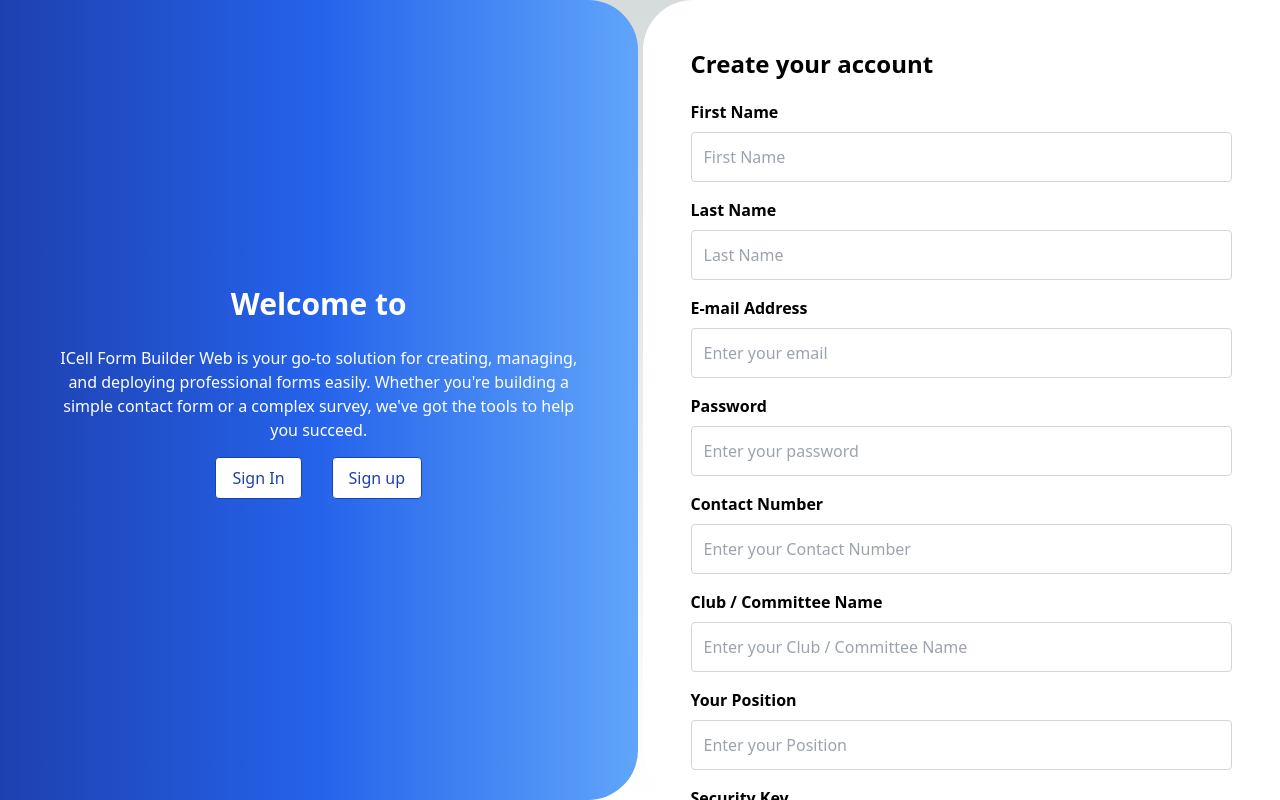
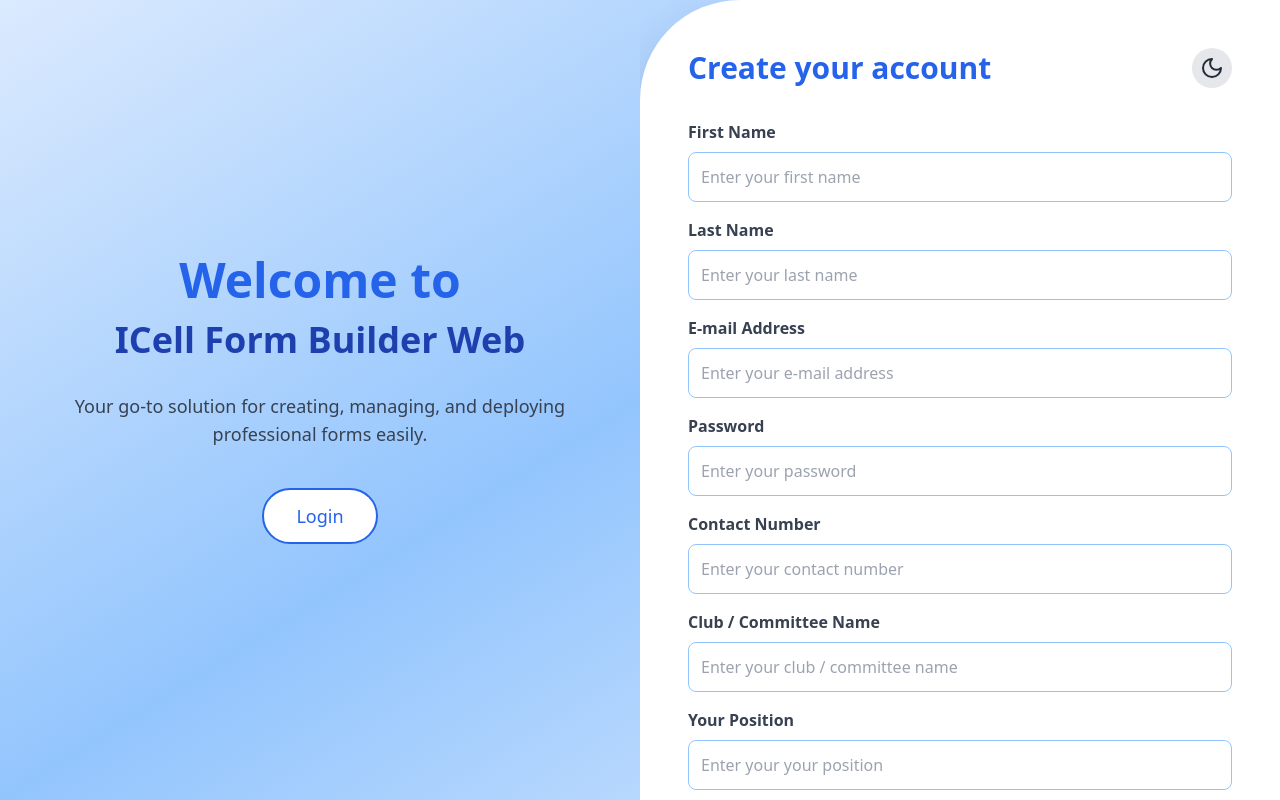
Before and after one commit to princegupta-in/FormBuilder_NITRR, a Next.js app in the folder client/: page /signup/signup in a window 1280 px wide. Built offline with nearby package versions, Linux system fonts and the light colour scheme.

Commit message:
improve UI in signup and signin page

```diff
--- a/client/src/pages/signin/signin.js
+++ b/client/src/pages/signin/signin.js
@@ -1,69 +1,161 @@
-import "../../app/globals.css"
+"use client";
+import "../../app/globals.css";
+import React, { useState, useEffect } from 'react';
+import { motion } from 'framer-motion';
+import { Sun, Moon } from 'lucide-react';
+import Link from 'next/link';
 
 export default function SignIn() {
+    const [darkMode, setDarkMode] = useState(false);
+    const [formData, setFormData] = useState({
+        email: '',
+        password: '',
+    });
+    const [errors, setErrors] = useState({});
+
+    useEffect(() => {
+        const body = document.querySelector('body');
+        if (darkMode) {
+            body.classList.add('dark');
+        } else {
+            body.classList.remove('dark');
+        }
+    }, [darkMode]);
+
+    const validate = () => {
+        const newErrors = {};
+        if (!formData.email.includes('@')) newErrors.email = "Invalid email format";
+        if (formData.password.length < 6) newErrors.password = "Password must be at least 6 characters";
+        setErrors(newErrors);
+        return Object.keys(newErrors).length === 0;
+    };
+
+    const handleSubmit = (e) => {
+        e.preventDefault();
+        if (validate()) {
+            console.log("Form Data:", formData);
+        }
+    };
+
+    const backgroundStyle = darkMode
+        ? 'bg-gradient-to-br from-gray-900 via-blue-900 to-gray-900'
+        : 'bg-gradient-to-br from-blue-100 via-blue-300 to-blue-100';
+
     return (
-      <div className="flex h-screen">
-        <div className="flex-1 bg-gradient-to-r from-blue-800 via-blue-600 to-blue-400 text-white flex flex-col justify-center items-center text-center rounded-r-[50px] p-12">
-          <div className="mb-6">
-            <h1 className="text-3xl font-bold">Welcome to</h1>
-          </div>
-          <p>
-            ICell Form Builder Web is your go-to solution for creating, managing, and deploying professional forms easily. Whether you're building a simple contact form or a complex survey, we've got the tools to help you succeed.
-          </p>
-
-
-          <div className='flex'>
-            <button type="button" className="bg-white text-blue-800 border border-blue-800 px-4 py-2 rounded hover:bg-green-300 m-[15px]">Sign In</button>
-            <button type="button" className="bg-white text-blue-800 border border-blue-800 px-4 py-2 rounded hover:bg-blue-100 m-[15px]">Sign up</button>
+        <div className={`flex min-h-screen transition-all duration-500 ${backgroundStyle}`}>
+            {/* Left Side */}
+            <div className="flex-1 p-12 flex flex-col justify-center items-center text-center relative overflow-hidden">
+                <motion.h1
+                    className={`text-5xl font-bold mb-4 ${darkMode ? 'text-white' : 'text-blue-600'}`}
+                    initial={{ opacity: 0 }}
+                    animate={{ opacity: 1 }}
+                    transition={{ duration: 0.5 }}
+                >
+                    Welcome Back!
+                </motion.h1>
+                <motion.h2
+                    className={`text-4xl font-semibold mb-8 ${darkMode ? 'text-blue-300' : 'text-blue-800'}`}
+                    initial={{ opacity: 0 }}
+                    animate={{ opacity: 1 }}
+                    transition={{ duration: 0.5, delay: 0.2 }}
+                >
+                    Sign In to Your Account
+                </motion.h2>
+                <motion.p
+                    className={`max-w-xl text-lg mb-10 ${darkMode ? 'text-gray-300' : 'text-gray-700'}`}
+                    initial={{ opacity: 0 }}
+                    animate={{ opacity: 1 }}
+                    transition={{ duration: 0.5, delay: 0.4 }}
+                >
+                    Access your forms and data with ease.
+                </motion.p>
+                <div className="flex space-x-4">
+                    <motion.button
+                        type="button"
+                        className={`px-8 py-3 rounded-full text-lg border-2 transition duration-300 ${darkMode ? 'bg-blue-600 text-white border-blue-400 hover:bg-blue-700' : 'bg-white text-blue-600 border-blue-600 hover:bg-blue-600 hover:text-white'}`}
+                        initial={{ y: 20, opacity: 0 }}
+                        animate={{ y: 0, opacity: 1 }}
+                        transition={{ duration: 0.5, delay: 0.6 }}
+                    >
+                        <Link href="/signup/signup">Sign Up</Link>
+                    </motion.button>
                 </div>
             </div>
 
-
-
-        <div className="flex-1 bg-white p-12 overflow-y-auto rounded-l-[50px] ml-[10px]">
-          <h2 className="text-2xl font-bold mb-5 text-black">Sign in to your account</h2>
-          <form>
-            <div className="mb-4">
-              <label htmlFor="email" className="block font-bold mb-2 text-black">E-mail Address</label>
+            {/* Right Side */}
+            <motion.div
+                className={`flex-1 p-12 overflow-y-auto ${darkMode ? 'bg-gray-800' : 'bg-white'} rounded-l-[100px] shadow-2xl relative z-10`}
+                initial={{ x: 300, opacity: 0 }}
+                animate={{ x: 0, opacity: 1 }}
+                transition={{ duration: 0.5, delay: 1 }}
+            >
+                <div className="flex justify-between items-center mb-8">
+                    <h2 className={`text-3xl font-bold ${darkMode ? 'text-blue-300' : 'text-blue-600'}`}>Sign In</h2>
+                    <button onClick={() => setDarkMode(!darkMode)} className={`p-2 rounded-full ${darkMode ? 'bg-gray-700' : 'bg-gray-200'}`}>
+                        {darkMode ? <Sun className="text-yellow-300" /> : <Moon className="text-gray-800" />}
+                    </button>
+                </div>
+                <form onSubmit={handleSubmit}>
+                    {/* Email Field */}
+                    <motion.div
+                        initial={{ x: 300, opacity: 0 }}
+                        animate={{ x: 0, opacity: 1 }}
+                        exit={{ x: -300, opacity: 0 }}
+                        transition={{ duration: 0.5 }}
+                        className="mb-4"
+                    >
+                        <label htmlFor="email" className={`block font-bold mb-2 ${darkMode ? 'text-gray-300' : 'text-gray-700'}`}>E-mail Address</label>
                         <input
                             type="email"
                             id="email"
                             placeholder="Enter your email"
-                className="w-full p-3 border border-gray-300 rounded"
+                            value={formData.email}
+                            onChange={(e) => setFormData({ ...formData, email: e.target.value })}
+                            className={`w-full p-3 border rounded-lg focus:outline-none focus:ring-2 transition-all duration-300 ${darkMode ? 'bg-gray-700 text-white border-gray-600 focus:ring-blue-500' : 'bg-white text-gray-800 border-blue-300 focus:ring-blue-500'}`}
                         />
-            </div>
+                        {errors.email && <span className="text-red-500">{errors.email}</span>}
+                    </motion.div>
 
-            <div className="mb-4">
-              <label htmlFor="password" className="block font-bold mb-2 text-black">Password</label>
+                    {/* Password Field */}
+                    <motion.div
+                        initial={{ x: 300, opacity: 0 }}
+                        animate={{ x: 0, opacity: 1 }}
+                        exit={{ x: -300, opacity: 0 }}
+                        transition={{ duration: 0.5 }}
+                        className="mb-4"
+                    >
+                        <label htmlFor="password" className={`block font-bold mb-2 ${darkMode ? 'text-gray-300' : 'text-gray-700'}`}>Password</label>
                         <input
                             type="password"
                             id="password"
                             placeholder="Enter your password"
-                className="w-full p-3 border border-gray-300 rounded"
+                            value={formData.password}
+                            onChange={(e) => setFormData({ ...formData, password: e.target.value })}
+                            className={`w-full p-3 border rounded-lg focus:outline-none focus:ring-2 transition-all duration-300 ${darkMode ? 'bg-gray-700 text-white border-gray-600 focus:ring-blue-500' : 'bg-white text-gray-800 border-blue-300 focus:ring-blue-500'}`}
                         />
-            </div>
+                        {errors.password && <span className="text-red-500">{errors.password}</span>}
+                    </motion.div>
 
-            <div className="flex justify-between mt-6 text-black" >
-              <button type="button" className="bg-blue-800 text-white px-4 py-2 rounded hover:bg-blue-900">Sign In</button>
+                    <div className="text-center mt-8 text-black">
+                        <motion.button
+                            whileHover={{ scale: 1.05 }}
+                            whileTap={{ scale: 0.95 }}
+                            type="submit"
+                            className={`w-full mt-6 p-3 rounded-full text-white font-semibold transition-all duration-300 ${
+                                darkMode ? 'bg-blue-500 hover:bg-blue-600' : 'bg-blue-600 hover:bg-blue-700'
+                            }`}
+                        >
+                            Sign In
+                        </motion.button>
+                        <p>
+                            Don't have an account?{' '}
+                            <Link href="/signup/signup" className="font-semibold underline hover:text-blue-800">Sign Up</Link>
+                        </p>
+                        <p className="mt-2">OR</p>
+                        <p>If you have any problems, contact the technical team.</p>
                     </div>
                 </form>
-
-          <div className="text-center mt-5 text-black">
-            <p>
-              Don't have an account?{' '}
-              <button
-                type="button"
-                className=" border text-blue-800  rounded hover:bg-green-800 hover:text-white">
-                Sign Up
-              </button>
-            </p>
-            <p>OR</p>
-            <p>If you have any problems, contact the technical team.</p>
-
+            </motion.div>
         </div>
-
-
-        </div>
-      </div >
     );
 }
--- a/client/src/pages/signup/signup.js
+++ b/client/src/pages/signup/signup.js
@@ -1,137 +1,168 @@
-import "../../app/globals.css"
+"use client"
+import "../../app/globals.css";
+import React, { useState, useEffect } from 'react';
+import { motion } from 'framer-motion';
+import { Sun, Moon } from 'lucide-react';
+import Link from 'next/link';
 
 export default function SignUp() {
+    const [darkMode, setDarkMode] = useState(false);
+    const [formData, setFormData] = useState({
+        firstName: '',
+        lastName: '',
+        email: '',
+        password: '',
+        contact: '',
+        clubName: '',
+        position: '',
+        securityKey: '',
+    });
+    const [errors, setErrors] = useState({});
+
+    useEffect(() => {
+        const body = document.querySelector('body');
+        if (darkMode) {
+            body.classList.add('dark');
+        } else {
+            body.classList.remove('dark');
+        }
+    }, [darkMode]);
+
+    const formFields = [
+        { label: 'First Name', type: 'text', field: 'firstName' },
+        { label: 'Last Name', type: 'text', field: 'lastName' },
+        { label: 'E-mail Address', type: 'email', field: 'email' },
+        { label: 'Password', type: 'password', field: 'password' },
+        { label: 'Contact Number', type: 'tel', field: 'contact' },
+        { label: 'Club / Committee Name', type: 'text', field: 'clubName' },
+        { label: 'Your Position', type: 'text', field: 'position' },
+        { label: 'Security Key', type: 'text', field: 'securityKey' }
+    ];
+
+    const validate = () => {
+        const newErrors = {};
+        if (!formData.firstName) newErrors.firstName = "First Name is required";
+        if (!formData.lastName) newErrors.lastName = "Last Name is required";
+        if (!formData.email.includes('@')) newErrors.email = "Invalid email format";
+        if (formData.password.length < 6) newErrors.password = "Password must be at least 6 characters";
+        if (!formData.contact) newErrors.contact = "Contact Number is required";
+        if (!formData.clubName) newErrors.clubName = "Club/Committee Name is required";
+        if (!formData.position) newErrors.position = "Position is required";
+        if (!formData.securityKey) newErrors.securityKey = "Security Key is required";
+
+        setErrors(newErrors);
+        return Object.keys(newErrors).length === 0;
+    };
+
+    const handleSubmit = (e) => {
+        e.preventDefault();
+        if (validate()) {
+            console.log("Form Data:", formData);
+        }
+    };
+
+    const backgroundStyle = darkMode
+        ? 'bg-gradient-to-br from-gray-900 via-blue-900 to-gray-900'
+        : 'bg-gradient-to-br from-blue-100 via-blue-300 to-blue-100';
+
     return (
-        <div className="flex h-screen">
-            <div className="flex-1 bg-gradient-to-r from-blue-800 via-blue-600 to-blue-400 text-white flex flex-col justify-center items-center text-center rounded-r-[50px] p-12">
-                <div className="mb-6">
-                    <h1 className="text-3xl font-bold">Welcome to</h1>
-                </div>
-                <p>
-                    ICell Form Builder Web is your go-to solution for creating, managing, and deploying professional forms easily. Whether you're building a simple contact form or a complex survey, we've got the tools to help you succeed.
-                </p>
-
-                <div className='flex'>
-                    <button type="button" className="bg-white text-blue-800 border border-blue-800 px-4 py-2 rounded hover:bg-green-300 m-[15px]">Sign In</button>
-                    <button type="button" className="bg-white text-blue-800 border border-blue-800 px-4 py-2 rounded hover:bg-blue-100 m-[15px]">Sign up</button>
+        <div className={`flex min-h-screen ${backgroundStyle}`}>
+            {/* Left Side - Fixed */}
+            <div className="w-1/2 fixed left-0 top-0 h-full flex flex-col justify-center items-center text-center p-12">
+                <motion.h1
+                    className={`text-5xl font-bold mb-4 ${darkMode ? 'text-white' : 'text-blue-600'}`}
+                    initial={{ opacity: 0 }}
+                    animate={{ opacity: 1 }}
+                    transition={{ duration: 0.5 }}
+                >
+                    Welcome to
+                </motion.h1>
+                <motion.h2
+                    className={`text-4xl font-semibold mb-8 ${darkMode ? 'text-blue-300' : 'text-blue-800'}`}
+                    initial={{ opacity: 0 }}
+                    animate={{ opacity: 1 }}
+                    transition={{ duration: 0.5, delay: 0.2 }}
+                >
+                    ICell Form Builder Web
+                </motion.h2>
+                <motion.p
+                    className={`max-w-xl text-lg mb-10 ${darkMode ? 'text-gray-300' : 'text-gray-700'}`}
+                    initial={{ opacity: 0 }}
+                    animate={{ opacity: 1 }}
+                    transition={{ duration: 0.5, delay: 0.4 }}
+                >
+                    Your go-to solution for creating, managing, and deploying professional forms easily.
+                </motion.p>
+                <div className="flex space-x-4">
+                    <motion.button
+                        type="button"
+                        className={`px-8 py-3 rounded-full text-lg border-2 transition duration-300 ${darkMode ? 'bg-blue-600 text-white border-blue-400 hover:bg-blue-700' : 'bg-white text-blue-600 border-blue-600 hover:bg-blue-600 hover:text-white'}`}
+                        initial={{ y: 20, opacity: 0 }}
+                        animate={{ y: 0, opacity: 1 }}
+                        transition={{ duration: 0.5, delay: 0.6 }}
+                    >
+                        <Link href="/signin/signin">Login</Link>
+                    </motion.button>
                 </div>
             </div>
 
-            <div className="flex-1 bg-white p-12 overflow-y-auto rounded-l-[50px] ml-[5px]">
-                <h2 className="text-2xl font-bold mb-5 text-black">Create your account</h2>
-                <form>
-                    {/* Input Group - First Name */}
-                    <div className="mb-4">
-                        <label htmlFor="first-name" className="block font-bold mb-2 text-black">First Name</label>
-                        <input
-                            type="text"
-                            id="first-name"
-                            placeholder="First Name"
-                            className="w-full p-3 border border-gray-300 rounded"
-                        />
-                    </div>
-
-                    {/* Input Group - Last Name */}
-                    <div className="mb-4">
-                        <label htmlFor="last-name" className="block font-bold mb-2 text-black">Last Name</label>
-                        <input
-                            type="text"
-                            id="last-name"
-                            placeholder="Last Name"
-                            className="w-full p-3 border border-gray-300 rounded"
-                        />
-                    </div>
-
-                    {/* Input Group - E-mail */}
-                    <div className="mb-4">
-                        <label htmlFor="email" className="block font-bold mb-2 text-black">E-mail Address</label>
-                        <input
-                            type="email"
-                            id="email"
-                            placeholder="Enter your email"
-                            className="w-full p-3 border border-gray-300 rounded"
-                        />
-                    </div>
-
-                    {/* Input Group - Password */}
-                    <div className="mb-4">
-                        <label htmlFor="password" className="block font-bold mb-2 text-black">Password</label>
-                        <input
-                            type="password"
-                            id="password"
-                            placeholder="Enter your password"
-                            className="w-full p-3 border border-gray-300 rounded"
-                        />
-                    </div>
-
-                    {/* Input Group - Contact Number */}
-                    <div className="mb-4">
-                        <label htmlFor="contact" className="block font-bold mb-2 text-black">Contact Number</label>
-                        <input
-                            type="text"
-                            id="contact"
-                            placeholder="Enter your Contact Number"
-                            className="w-full p-3 border border-gray-300 rounded"
-                        />
-                    </div>
-
-                    {/* Input Group - Club / Committee Name */}
-                    <div className="mb-4">
-                        <label htmlFor="club-name" className="block font-bold mb-2 text-black">Club / Committee Name</label>
-                        <input
-                            type="text"
-                            id="club-name"
-                            placeholder="Enter your Club / Committee Name"
-                            className="w-full p-3 border border-gray-300 rounded"
-                        />
-                    </div>
-
-                    {/* Input Group - Your Position */}
-                    <div className="mb-4">
-                        <label htmlFor="position" className="block font-bold mb-2 text-black">Your Position</label>
-                        <input
-                            type="text"
-                            id="position"
-                            placeholder="Enter your Position"
-                            className="w-full p-3 border border-gray-300 rounded"
-                        />
-                    </div>
-
-                    {/* Input Group - Security Key */}
-                    <div className="mb-4">
-                        <label htmlFor="security-key" className="block font-bold mb-2 text-black">Security Key</label>
-                        <input
-                            type="text"
-                            id="security-key"
-                            placeholder="Enter Security Key"
-                            className="w-full p-3 border border-gray-300 rounded"
-                        />
-                    </div>
-
-                    <div className="flex justify-center mt-6 text-black">
-                        <button
-                            type="submit"
-                            className="w-[48%] bg-blue-800 text-white p-3 rounded hover:bg-blue-900">
-                            Sign Up
-                        </button>
-                    </div>
-
-                </form>
-
-
-                <div className="text-center mt-5 text-black">
-                    <p>
-                        Already have an account?{' '}
-                        <button
-                            type="button"
-                            className=" border text-blue-800  rounded hover:bg-green-800 hover:text-white">
-                            Sign In
-                        </button>
-                    </p>
-                    <p>OR</p>
-                    <p>If you have any problems, contact the technical team.</p>
+            <div className="w-1/2 ml-auto">
+                <div className="h-screen overflow-y-auto">
+                    <motion.div
+                        className={`p-12 ${darkMode ? 'bg-gray-800' : 'bg-white'} rounded-l-[100px] shadow-2xl min-h-full`}
+                        initial={{ x: 300, opacity: 0 }}
+                        animate={{ x: 0, opacity: 1 }}
+                        transition={{ duration: 0.5, delay: 1 }}
+                    >
+                        <div className="flex justify-between items-center mb-8">
+                            <h2 className={`text-3xl font-bold ${darkMode ? 'text-blue-300' : 'text-blue-600'}`}>Create your account</h2>
+                            <button onClick={() => setDarkMode(!darkMode)} className={`p-2 rounded-full ${darkMode ? 'bg-gray-700' : 'bg-gray-200'}`}>
+                                {darkMode ? <Sun className="text-yellow-300" /> : <Moon className="text-gray-800" />}
+                            </button>
+                        </div>
+                        <form onSubmit={handleSubmit}>
+                            {formFields.map((field) => (
+                                <motion.div
+                                    key={field.label}
+                                    initial={{ x: 300, opacity: 0 }}
+                                    animate={{ x: 0, opacity: 1 }}
+                                    exit={{ x: -300, opacity: 0 }}
+                                    transition={{ duration: 0.5 }}
+                                    className="mb-4"
+                                >
+                                    <label htmlFor={field.label.toLowerCase().replace(/ /g, '-')} className={`block font-bold mb-2 ${darkMode ? 'text-gray-300' : 'text-gray-700'}`}>{field.label}</label>
+                                    <input
+                                        type={field.type}
+                                        id={field.label.toLowerCase().replace(/ /g, '-') }
+                                        placeholder={`Enter your ${field.label.toLowerCase()}`}
+                                        value={formData[field.field]}
+                                        onChange={(e) => setFormData({ ...formData, [field.field]: e.target.value })}
+                                        className={`w-full p-3 border rounded-lg focus:outline-none focus:ring-2 transition-all duration-300 ${darkMode ? 'bg-gray-700 text-white border-gray-600 focus:ring-blue-500' : 'bg-white text-gray-800 border-blue-300 focus:ring-blue-500'}`}
+                                    />
+                                    {errors[field.field] && <span className="text-red-500">{errors[field.field]}</span>}
+                                </motion.div>
+                            ))}
+                            <div className="text-center mt-8">
+                                <motion.button
+                                    whileHover={{ scale: 1.05 }}
+                                    whileTap={{ scale: 0.95 }}
+                                    type="submit"
+                                    className={`w-full mt-6 p-3 rounded-full text-white font-semibold transition-all duration-300 ${
+                                        darkMode ? 'bg-blue-500 hover:bg-blue-600' : 'bg-blue-600 hover:bg-blue-700'
+                                    }`}
+                                >
+                               Sign Up
+                                </motion.button>
+                                <p className={`mt-4 ${darkMode ? 'text-gray-300' : 'text-gray-700'}`}>
+                                    Already have an account?{' '}
+                                    <button type="button" className="font-semibold underline hover:text-blue-800">Sign In</button>
+                                </p>
+                                <p className={`mt-2 ${darkMode ? 'text-gray-300' : 'text-gray-700'}`}>OR</p>
+                                <p className={`${darkMode ? 'text-gray-300' : 'text-gray-700'}`}>If you have any problems, contact the technical team.</p>
+                            </div>
+                        </form>
+                    </motion.div>
                 </div>
-
             </div>
         </div>
     );
```
Also changed, not shown: client/package.json (+7 -5 lines), 1 other file (tests, documents, lock files or other folders). Lines whose indentation alone changed are shown as unchanged.
